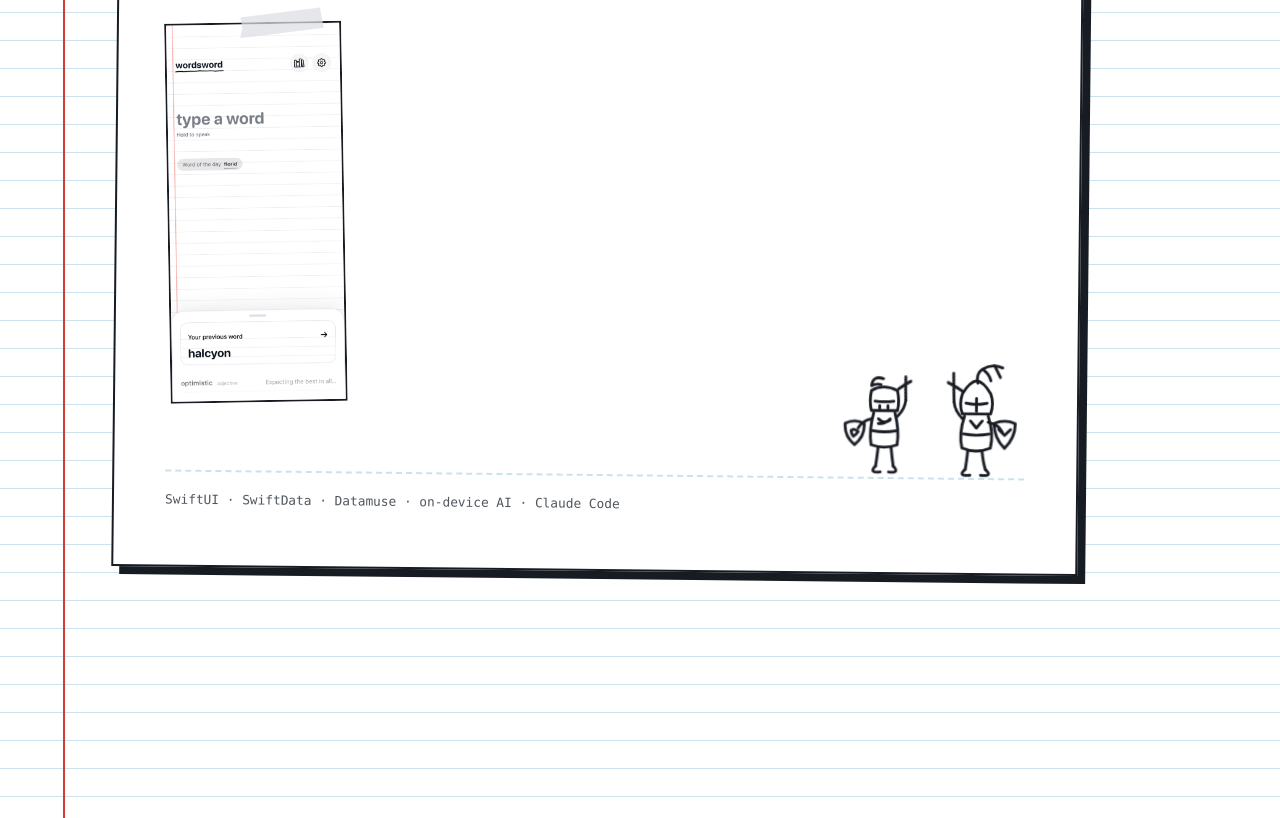
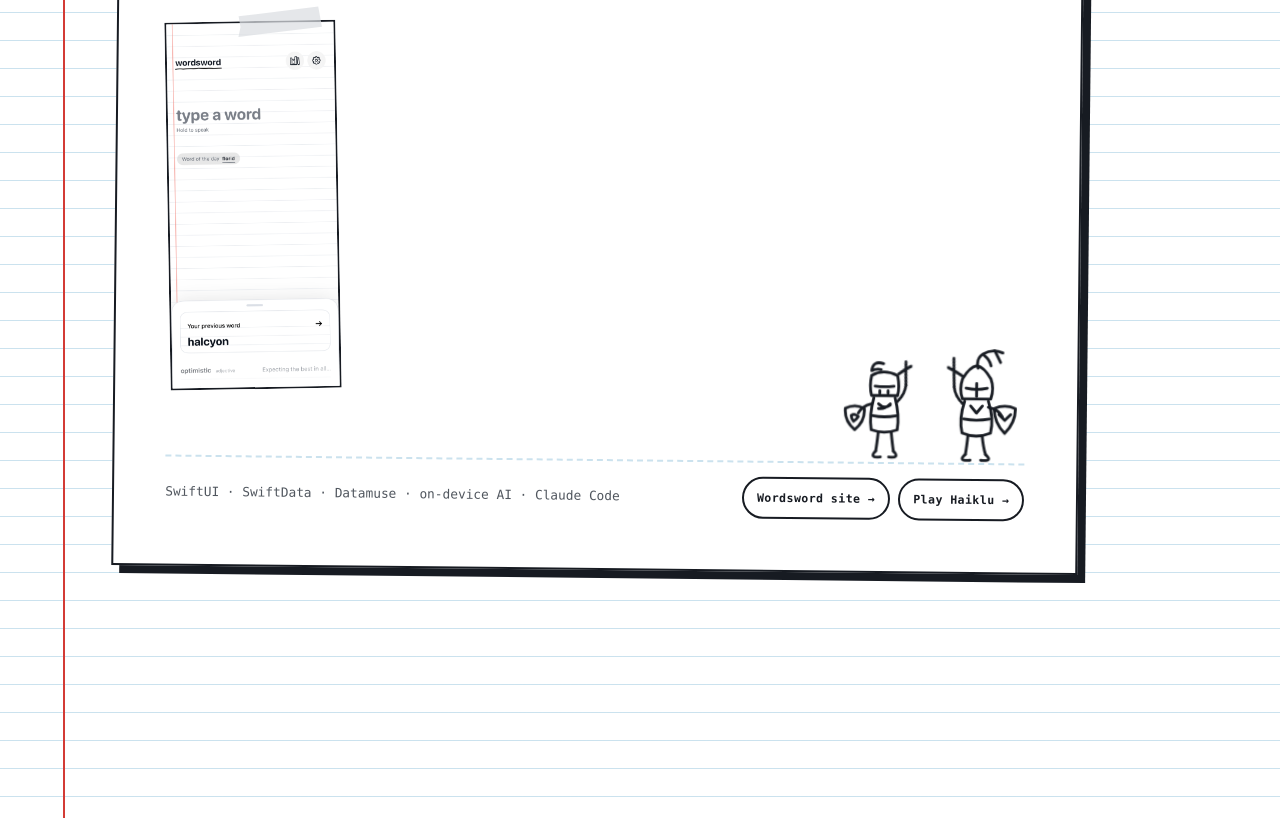
Before and after one commit to Schubaru/doodleshoe, a plain HTML site: page case-studies/index.html in a window 1280 px wide. Shown: the part 3207-4025 px from the top of the page. Drawn offline with Linux system fonts and the light colour scheme; a web font is replaced by a local one.

Commit message:
Link the Wordsword site and Haiklu from the Wordsword case study
Co-Authored-By: Claude Opus 5.5 <noreply@anthropic.com>

```diff
--- a/case-studies/index.html
+++ b/case-studies/index.html
@@ -173,7 +173,12 @@
           <!-- impact burst, centred where the blades cross -->
           <path class="duel-spark" pathLength="1" d="M78.5 32 Q78.9 29.5 78.5 27 M83.5 37 Q86 37.4 88.5 37 M73.5 37 Q71 37.4 68.5 37 M76 41.3 Q74.5 43.4 73.5 45.7 M81 41.3 Q82.5 43.4 83.5 45.7"/>
         </svg>
-        <span class="built-stack">SwiftUI &middot; SwiftData &middot; Datamuse &middot; on-device AI &middot; Claude&nbsp;Code</span></footer>
+        <span class="built-stack">SwiftUI &middot; SwiftData &middot; Datamuse &middot; on-device AI &middot; Claude&nbsp;Code</span>
+        <span class="study-links">
+          <a class="site-link" href="https://getwordsword.vercel.app/">Wordsword site&nbsp;→</a>
+          <a class="site-link" href="https://haiklu.vercel.app/">Play Haiklu&nbsp;→</a>
+        </span>
+      </footer>
     </div></div>
   </section>
 
```
